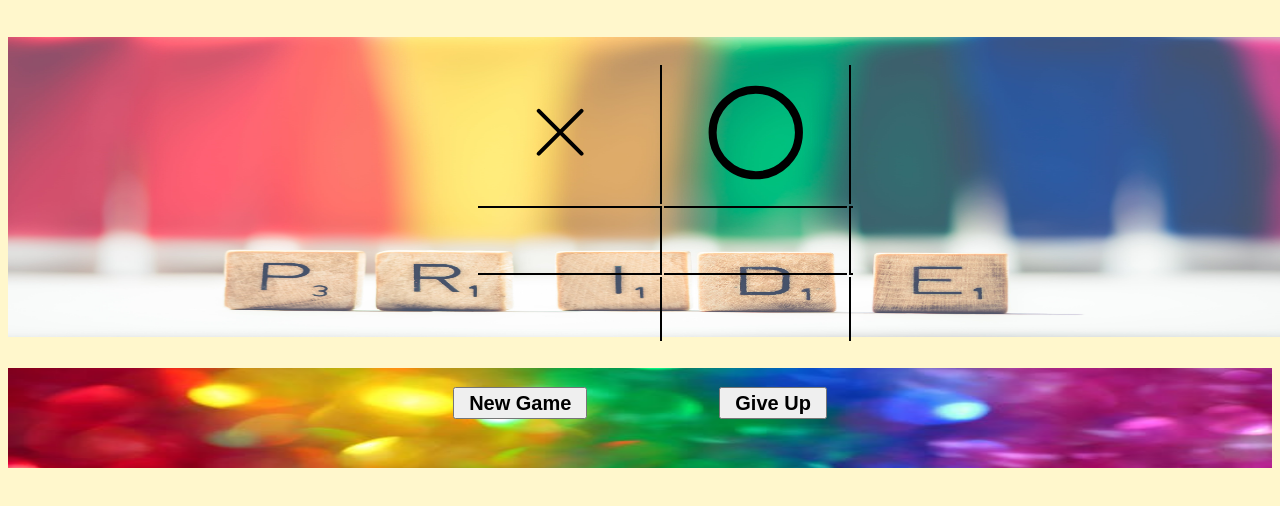
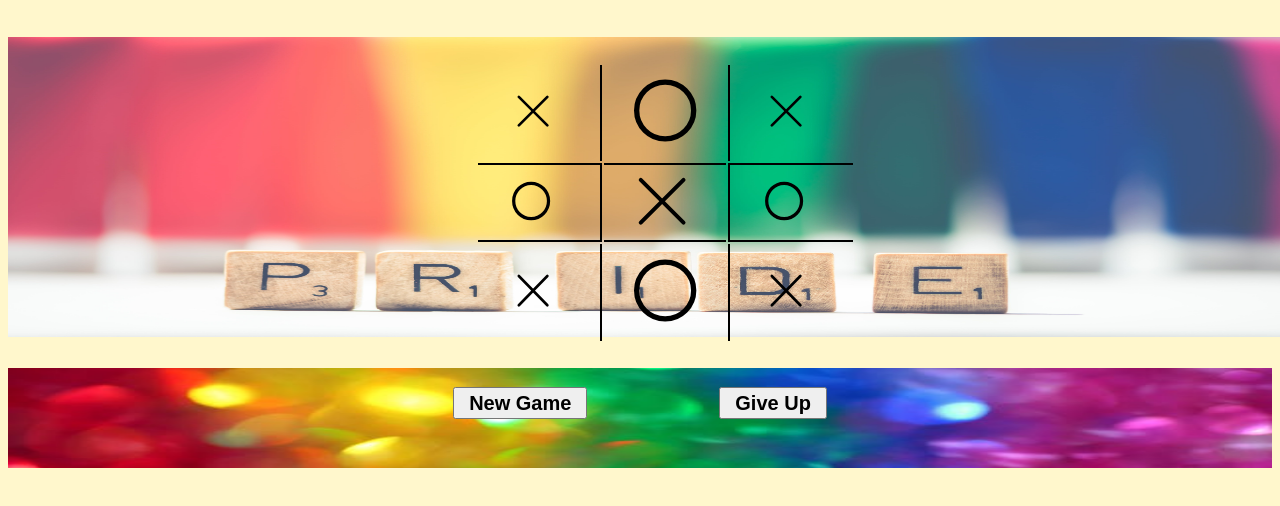
Before and after one commit to zacharybaca/tic-tac-toe, a website: page public/index.html in a window 1280 px wide. Shown: the part 112-618 px from the top of the page. Drawn offline with Linux system fonts and the light colour scheme.

Commit message:
made some adjustments to css for player icons

```diff
--- a/public/index.html
+++ b/public/index.html
@@ -19,19 +19,19 @@
       <tr id="row-1">
         <td id="square-0"><img src="./player-x.svg" id="player-x" /></td>
         <td id="square-1"><img src="./player-o.svg" id="player-o" /></td>
-        <td id="square-2"></td>
+        <td id="square-2"><img src="./player-x.svg" id="player-x" /></td>
       </tr>
 
       <tr id="row-2">
-        <td id="square-3"></td>
-        <td id="square-4"></td>
-        <td id="square-5"></td>
+        <td id="square-3"><img src="./player-o.svg" id="player-o" /></td>
+        <td id="square-4"><img src="./player-x.svg" id="player-x" /></td>
+        <td id="square-5"><img src="./player-o.svg" id="player-o" /></td>
       </tr>
 
       <tr id="row-3">
-        <td id="square-6"></td>
-        <td id="square-7"></td>
-        <td id="square-8"></td>
+        <td id="square-6"><img src="./player-x.svg" id="player-x" /></td>
+        <td id="square-7"><img src="./player-o.svg" id="player-o" /></td>
+        <td id="square-8"><img src="./player-x.svg" id="player-x" /></td>
       </tr>
     </table>
   </div>
--- a/public/main.css
+++ b/public/main.css
@@ -115,3 +115,12 @@ table {
 #square-2, #square-5, #square-8 {
     border-right: none;
 }
+
+#square-3 img, #square-4 img, #square-5 img {
+    width: 45%;
+    margin-left: 25%;
+}
+
+#square-3 img[id="player-o"], #square-4 img[id="player-o"], #square-5 img[id="player-o"] {
+    width: 37%;
+}
```
